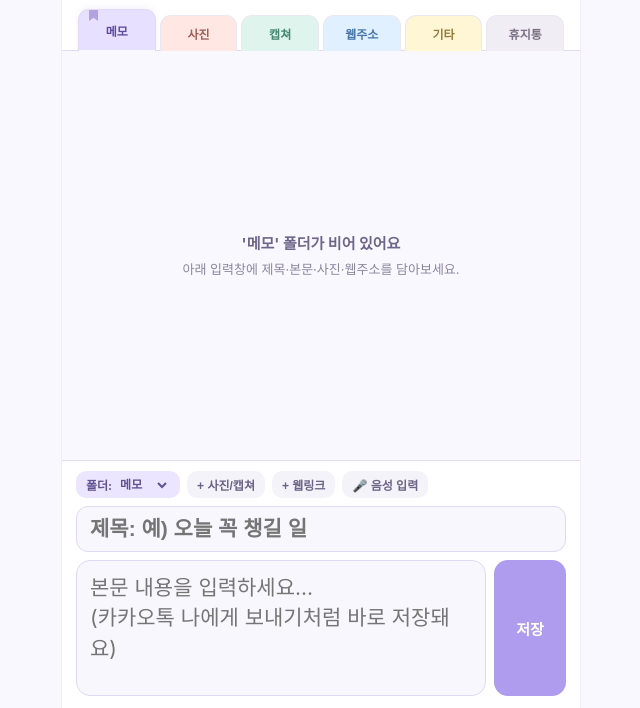
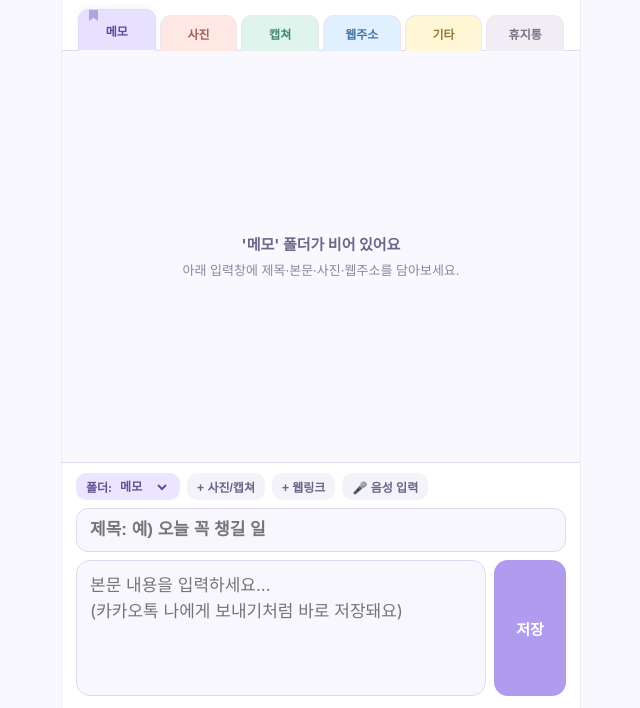
Before and after one commit to sunsubs-ahn/my-life-memo, a plain HTML site: page index.html in a window 1280 px wide. Shown: the part 92-800 px from the top of the page, without its empty margins (319-959 px from the left). Drawn offline with Linux system fonts and the light colour scheme.

Commit message:
Set composer and memo list font size to 17px and bump SW cache to v7

```diff
--- a/styles.css
+++ b/styles.css
@@ -298,7 +298,7 @@ html, body {
 .folder-badge[data-folder="기타"]   { background: var(--tab-etc-bg); color: var(--tab-etc-text); }
 
 .memo-title {
-  font-size: 14.5px;
+  font-size: 17px;
   font-weight: 700;
   color: var(--text-dark);
   word-break: break-word;
@@ -359,7 +359,7 @@ html, body {
 }
 
 .memo-body {
-  font-size: 13.5px;
+  font-size: 17px;
   line-height: 1.55;
   color: var(--text-body);
   white-space: pre-wrap;
@@ -831,15 +831,15 @@ html, body {
 
 .composer .title-input {
   height: auto;
-  min-height: 46px;
+  min-height: 44px;
   padding: 6px 13px;
-  font-size: 21px;
-  line-height: 1.35;
+  font-size: 17px;
+  line-height: 1.4;
 }
 
 .composer .body-input {
-  font-size: 21px;
-  line-height: 1.45;
+  font-size: 17px;
+  line-height: 1.5;
 }
 
 .edit-modal-body {
--- a/sw.js
+++ b/sw.js
@@ -1,4 +1,4 @@
-const CACHE_NAME = "my-life-memo-v6";
+const CACHE_NAME = "my-life-memo-v7";
 const ASSETS = [
   "./",
   "./index.html",
```
